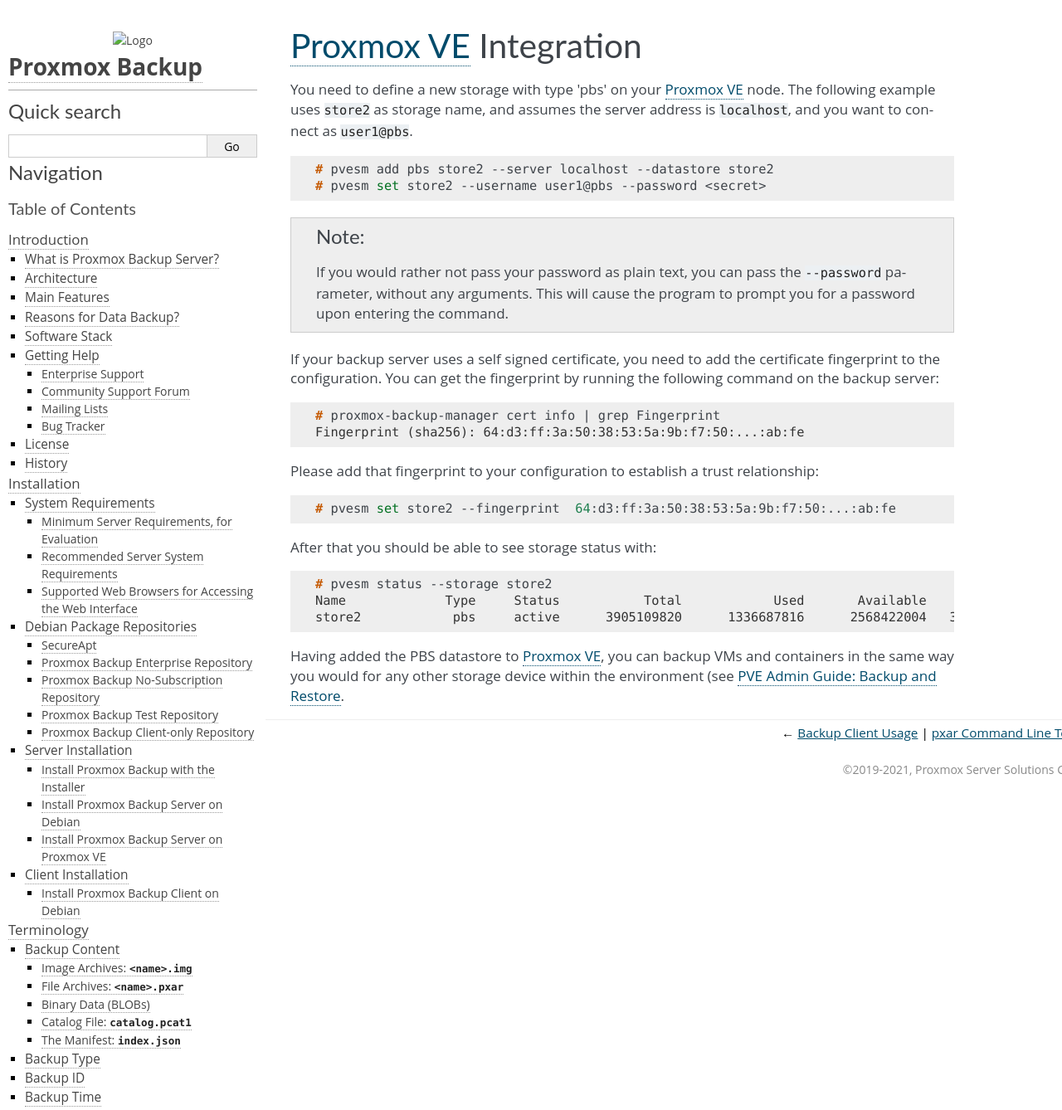
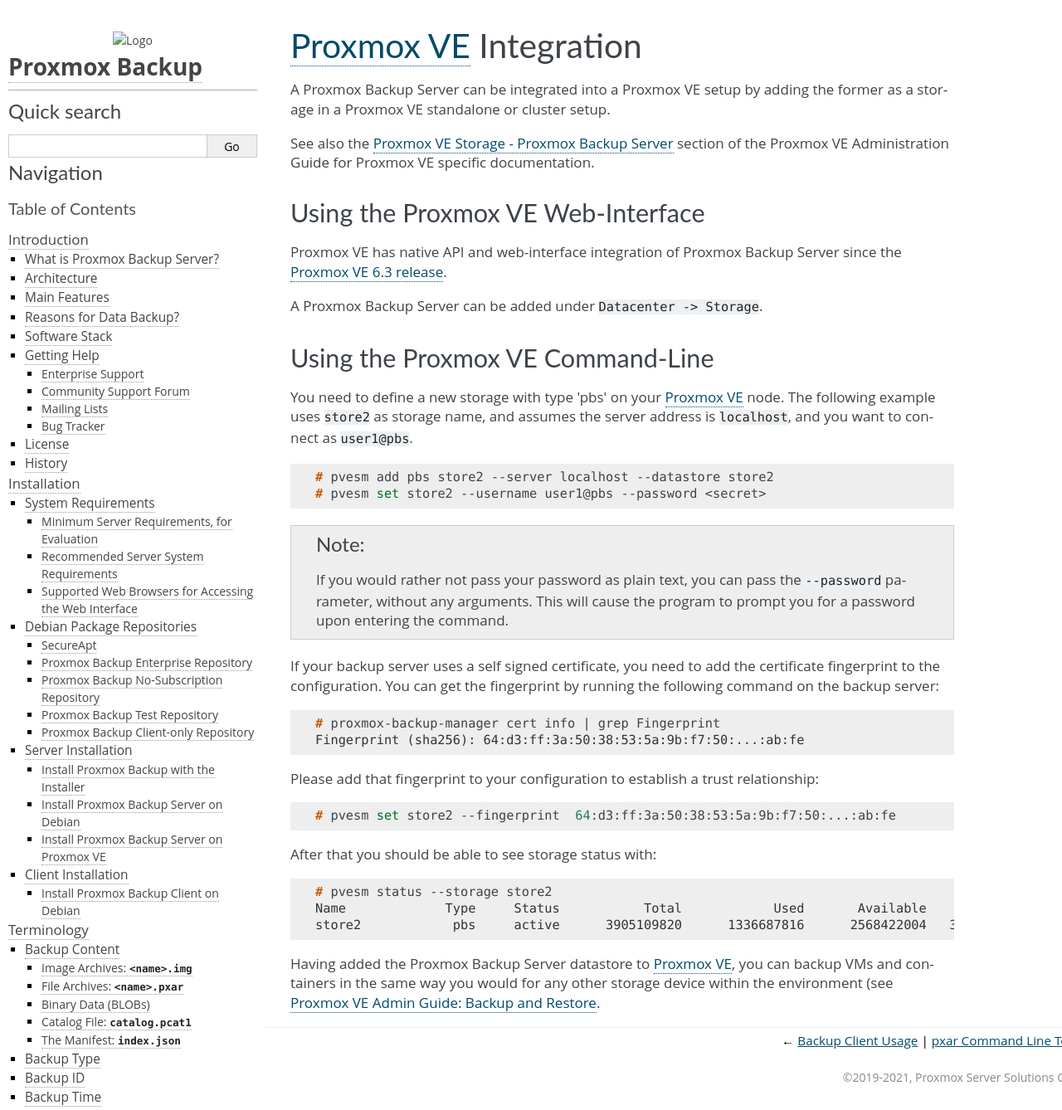
Before and after one commit to proxmox/proxmox-backup, a Sphinx documentation site: the page built from docs/pve-integration.rst, in a window 1280 px wide and 1338 px high. Shown: the whole window at 83% size. Built offline with Sphinx 7.4.7, drawn with Linux system fonts in a browser that asks for light colours; some of the changed text lies outside the part shown.

Commit message:
docs: pve-integration: mention gui integration
Signed-off-by: Thomas Lamprecht <t.lamprecht@proxmox.com>

```diff
--- a/docs/pve-integration.rst
+++ b/docs/pve-integration.rst
@@ -2,6 +2,26 @@
 
 `Proxmox VE`_ Integration
 -------------------------
+
+A Proxmox Backup Server can be integrated into a Proxmox VE setup by adding the
+former as a storage in a Proxmox VE standalone or cluster setup.
+
+See also the `Proxmox VE Storage - Proxmox Backup Server
+<https://pve.proxmox.com/pve-docs/pve-admin-guide.html#storage_pbs>`_ section
+of the Proxmox VE Administration Guide for Proxmox VE specific documentation.
+
+
+Using the Proxmox VE Web-Interface
+~~~~~~~~~~~~~~~~~~~~~~~~~~~~~~~~~~
+
+Proxmox VE has native API and web-interface integration of Proxmox Backup
+Server since the `Proxmox VE 6.3 release
+<https://pve.proxmox.com/wiki/Roadmap#Proxmox_VE_6.3>`_.
+
+A Proxmox Backup Server can be added under ``Datacenter -> Storage``.
+
+Using the Proxmox VE Command-Line
+~~~~~~~~~~~~~~~~~~~~~~~~~~~~~~~~~
 
 You need to define a new storage with type 'pbs' on your `Proxmox VE`_
 node. The following example uses ``store2`` as storage name, and
@@ -41,7 +61,7 @@
   Name             Type     Status           Total            Used       Available        %
   store2            pbs     active      3905109820      1336687816      2568422004   34.23%
 
-Having added the PBS datastore to `Proxmox VE`_, you can backup VMs and
-containers in the same way you would for any other storage device within the
-environment (see `PVE Admin Guide: Backup and Restore
+Having added the Proxmox Backup Server datastore to `Proxmox VE`_, you can
+backup VMs and containers in the same way you would for any other storage
+device within the environment (see `Proxmox VE Admin Guide: Backup and Restore
 <https://pve.proxmox.com/pve-docs/pve-admin-guide.html#chapter_vzdump>`_.
```
